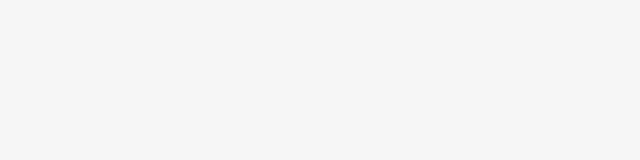
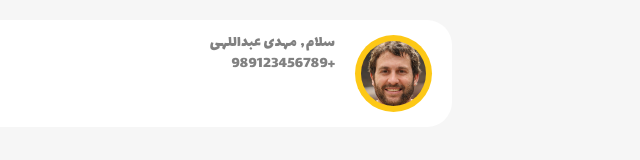
Before and after one commit to MAwasTaken/My-Irancell, a plain HTML site: page frontend/index.html in a window 1280 px wide. Shown: the whole page, without its empty margins (68-708 px from the left). Drawn offline with nearby package versions, Linux system fonts and the light colour scheme.

Commit message:
Profile Box Created.

```diff
--- a/frontend/content/css/index.css
+++ b/frontend/content/css/index.css
@@ -3,10 +3,49 @@
 @import "custom-font.css";
 
 body {
+	direction: rtl;
+	display: flex;
+	flex-direction: row-reverse;
+	min-height: 100vh;
+	column-gap: 20px;
+	background-color: var(--white-100);
+}
+
+.left-side {
+  padding: 20px 0 20px 20px;
+  width: 500px;
+  display: flex;
+  flex-direction: column;
+}
+
+.profile-box {
   direction: rtl;
-  display: flex;
-  flex-direction: row-reverse;
-  min-height: 100vh;
+  background-color: var(--white-50);
+  padding: 15px 20px;
+  border-radius: 25px;
   column-gap: 20px;
-  background-color: var(--white-100);
 }
+
+.profile-wrapper {
+  position: relative;
+  width: 65px;
+  height: 65px;
+  padding: 6px;
+  background-color: var(--gold-400);
+  border-radius: 50%;
+}
+
+.user-profile {
+  position: relative;
+  object-fit: cover;
+  border-radius: 50%;
+}
+
+.profile-box-desc {
+  row-gap: 5px;
+}
+
+.user-name,
+.user-number {
+  color: var(--gray-650)
+}
--- a/frontend/index.html
+++ b/frontend/index.html
@@ -6,10 +6,22 @@
 		<meta name="viewport" content="width=device-width, initial-scale=1.0" />
 		<link rel="stylesheet" href="https://cdnjs.cloudflare.com/ajax/libs/font-awesome/6.3.0/css/all.min.css" />
 		<link rel="icon" href="https://irancell.ir/wp-content/uploads/2022/03/Irancell-Logo180-2-150x150.png" sizes="32x32" />
-    <link rel="stylesheet" href="content/css/index.css">
+		<link rel="stylesheet" href="content/css/index.css" />
 		<title>My Irancell</title>
 	</head>
 	<body>
+		<div class="left-side lalezar-font">
+			<!-- profile box -->
+			<div class="profile-box flex align-item-center">
+				<div class="profile-wrapper flex">
+					<img src="content/img/amin.jpg" alt="profile" class="user-profile" />
+				</div>
+				<div class="profile-box-desc flex flex-column">
+          <h1 class="user-name">سلام٬ مهدی عبداللهی</h1>
+          <div class="user-number">+989123456789</div>
+        </div>
+			</div>
+		</div>
 		<script src="https://cdnjs.cloudflare.com/ajax/libs/Chart.js/3.8.2/chart.min.js"></script>
 		<script src="content/js/index.js"></script>
 	</body>
```
Also changed, not shown: frontend/content/img/amin.jpg (added), 3 other files.
